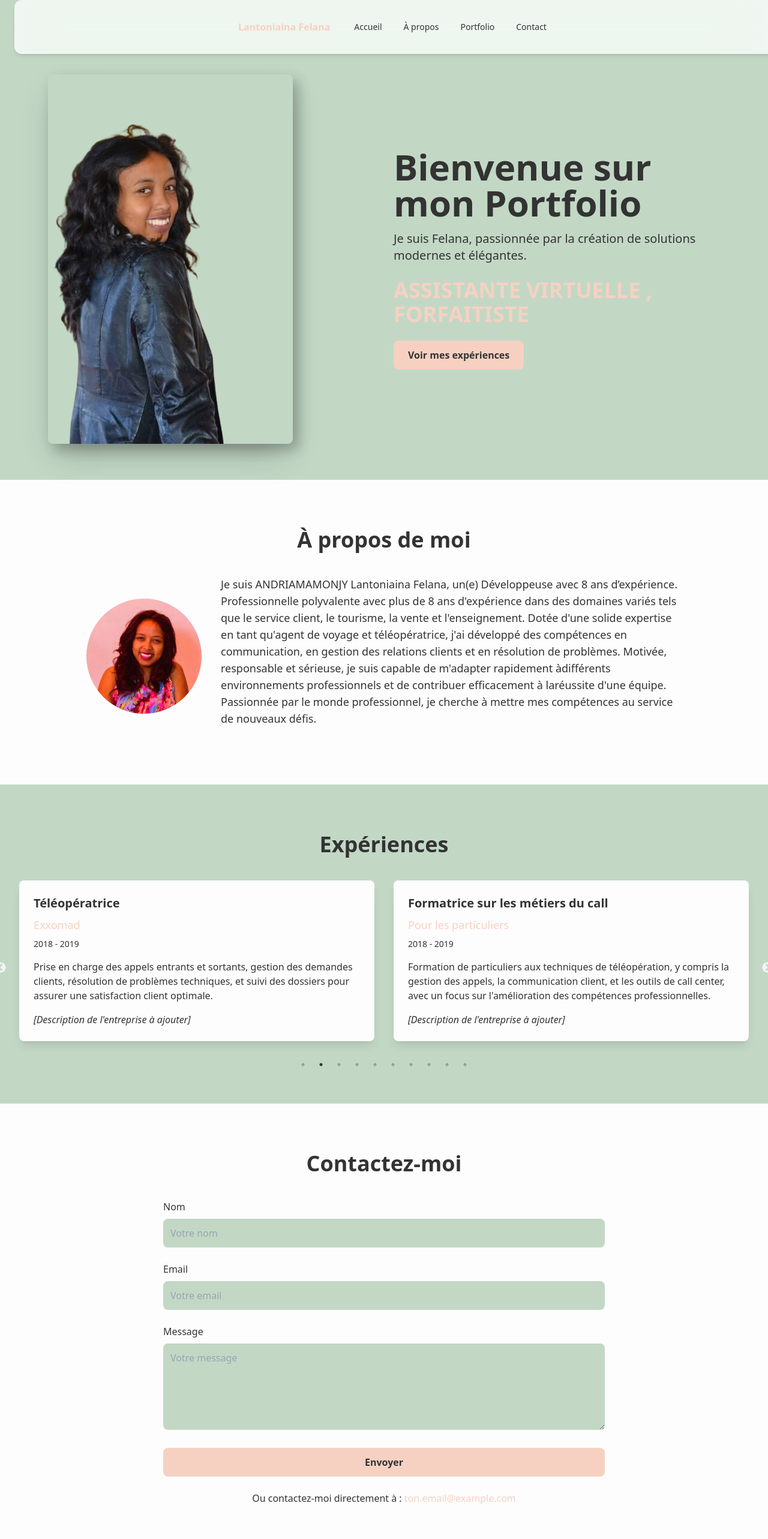
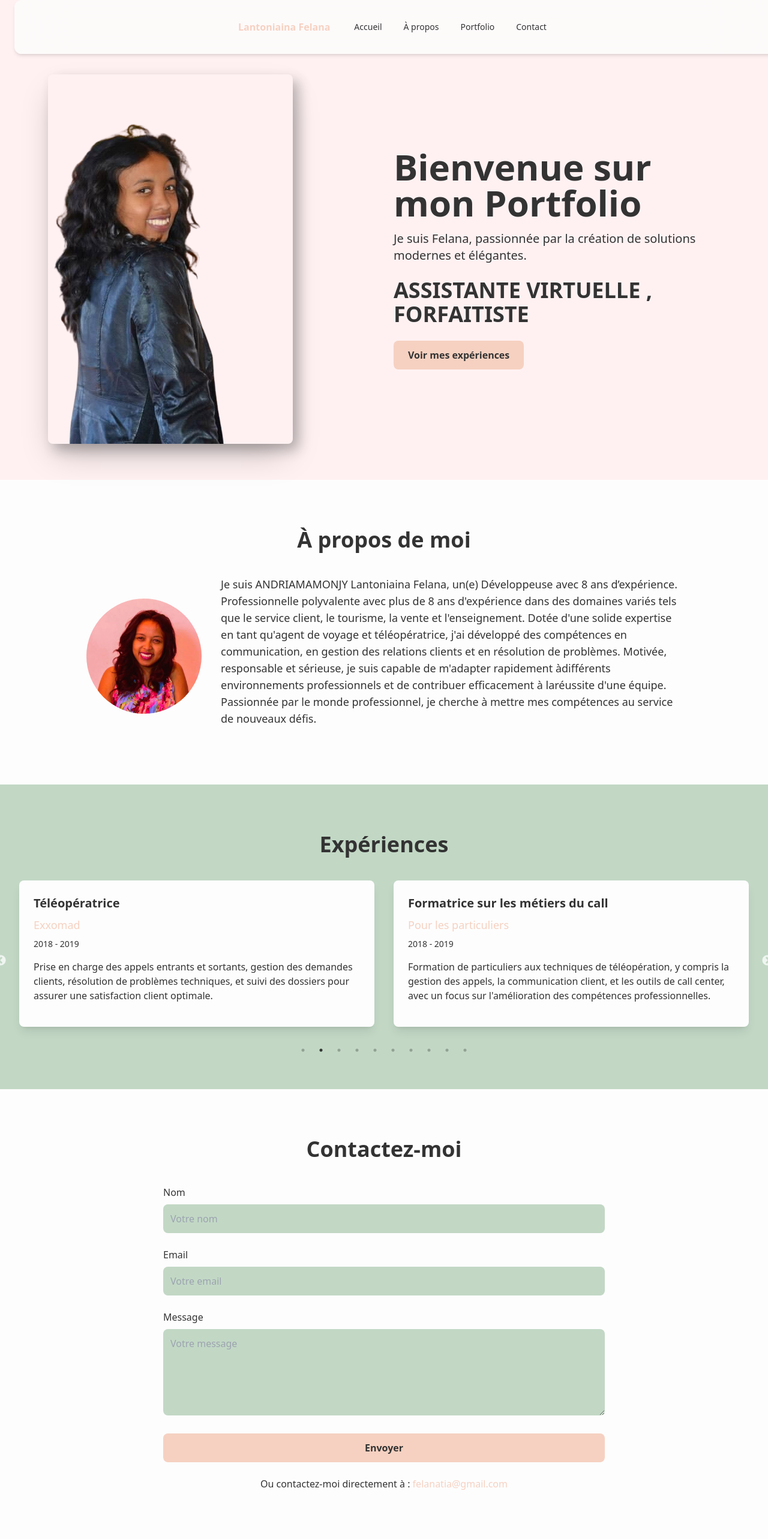
Before and after one commit to fetraandri/felanaPortfolio, a React (Vite) app: page / in a window 1280 px wide. Shown: the top 2566 px of the page at 60% size. Built offline with nearby package versions, Linux system fonts and the light colour scheme.

Commit message:
feat: update framer-motion version, modify contact email, change Home section background color, and clean up Portfolio section

```diff
--- a/package.json
+++ b/package.json
@@ -12,6 +12,7 @@
   "dependencies": {
     "@heroicons/react": "^2.2.0",
     "@material-tailwind/react": "^2.1.10",
+    "framer-motion": "^12.6.3",
     "react": "^19.0.0",
     "react-dom": "^19.0.0",
     "react-icons": "^5.5.0",
--- a/src/data/contactData.js
+++ b/src/data/contactData.js
@@ -1,7 +1,6 @@
 const contactData = {
-    email: "ton.email@example.com",
+    email: "felanatia@gmail.com",
     linkedin: "https://linkedin.com/in/tonprofil",
-    github: "https://github.com/tonprofil",
   };
 
   export default contactData;
--- a/src/sections/Home.jsx
+++ b/src/sections/Home.jsx
@@ -4,7 +4,7 @@ function Home() {
   return (
     <section
       id="home"
-      className="min-h-screen bg-vert-sauge pt-16 flex items-center justify-center"
+      className="min-h-screen bg-rose-50 pt-16 flex items-center justify-center"
     >
       <div className="max-w-6xl mx-auto px-4 flex flex-col lg:flex-row items-center justify-between gap-8">
         {/* Partie gauche : Image */}
@@ -28,7 +28,7 @@ function Home() {
           <p className="text-lg md:text-xl text-gris-fonce mb-6">
             Je suis Felana, passionnée par la création de solutions modernes et élégantes.
           </p>
-          <p className="text-2xl md:text-3xl lg:text-4xl font-semibold text-rose-poudre mb-6">
+          <p className="text-2xl md:text-3xl lg:text-4xl font-semibold  mb-6 ">
            ASSISTANTE VIRTUELLE , FORFAITISTE
           </p>
           <a
--- a/src/sections/Portfolio.jsx
+++ b/src/sections/Portfolio.jsx
@@ -35,10 +35,6 @@ function Portfolio() {
                 <p className="text-lg font-medium text-rose-poudre mb-2">{experience.company}</p>
                 <p className="text-sm text-gris-fonce mb-4">{experience.period}</p>
                 <p className="text-gris-fonce mb-4">{experience.description}</p>
-                {/* Espace pour ajouter une description de l'entreprise */}
-                <p className="text-gris-fonce italic">
-                  [Description de l'entreprise à ajouter]
-                </p>
               </div>
             </div>
           ))}
```
Also changed, not shown: 1 other file (tests, documents, lock files or other folders).
